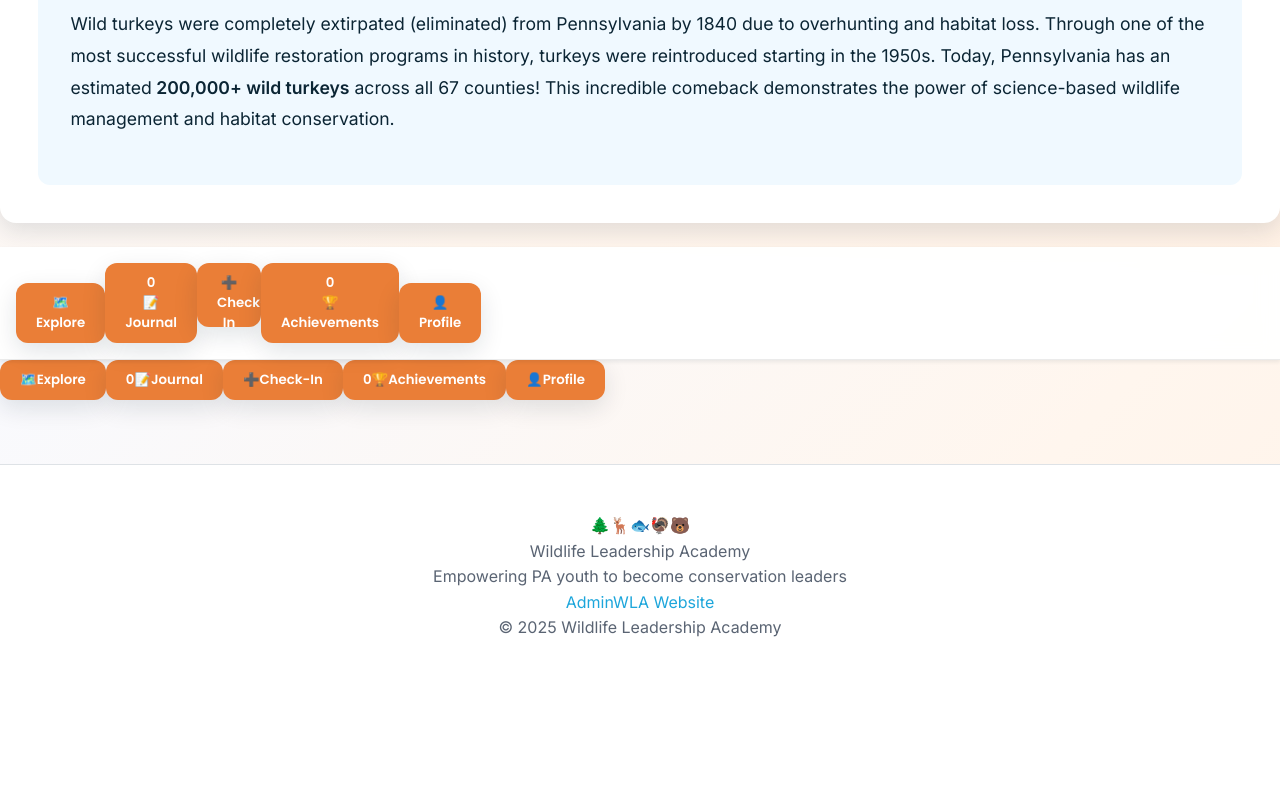
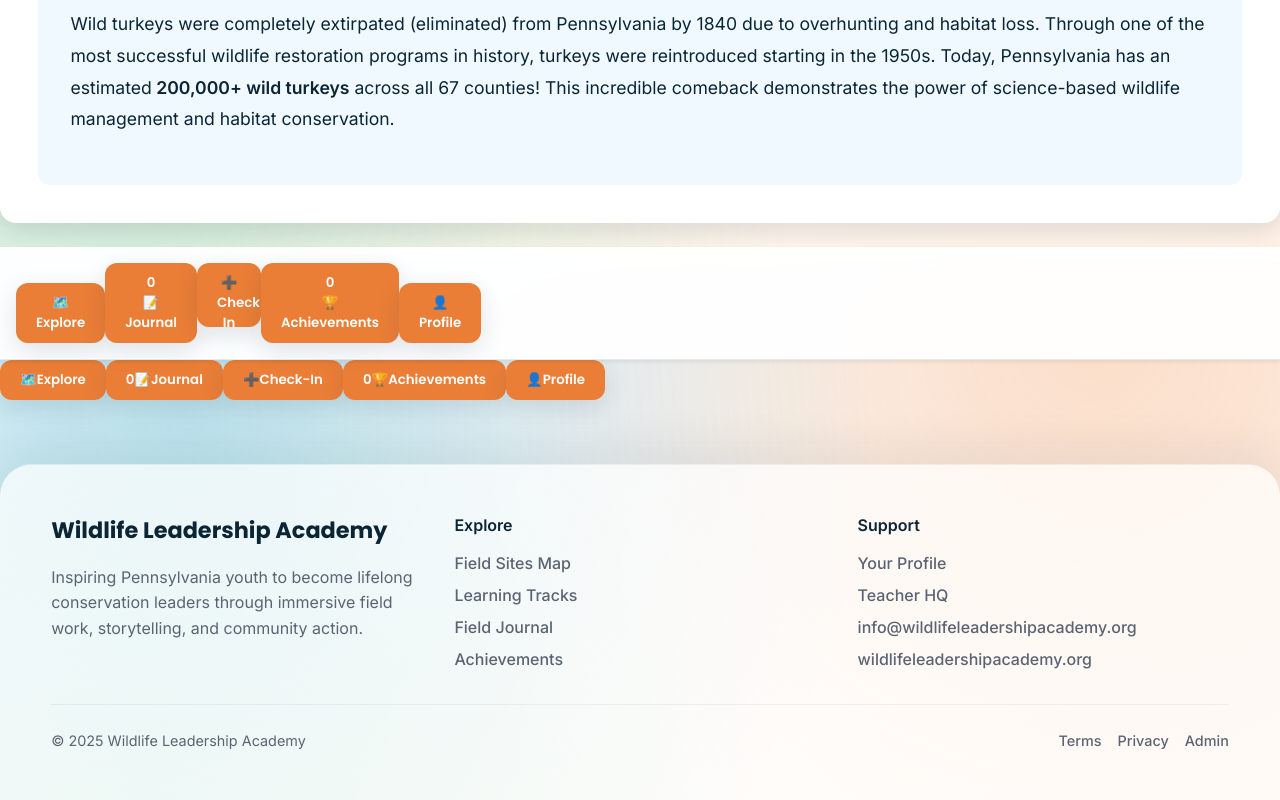
Before and after one commit to jordangilliam/WLA_App, a Next.js app: page /gobblers in a window 1280 px wide. Shown: the part 1340-2140 px from the top of the page. Before the commit the page ends 2029 px from the top, so only its background shows below. Built offline with nearby package versions, Linux system fonts and the light colour scheme; no server answers.

Commit message:
Polish hero background, quick actions, and footer

```diff
--- a/app/layout.tsx
+++ b/app/layout.tsx
@@ -172,21 +172,48 @@ export default function RootLayout({ children }: { children: React.ReactNode })
               <GlobalSearchWrapper />
               <main className="min-h-screen">{children}</main>
               <BottomNav />
-              <footer className="hidden md:block bg-gray-50 border-t border-gray-200 py-8 mt-12">
-              <div className="max-w-7xl mx-auto px-4 text-center">
-                <div className="text-4xl mb-4">🌲🦌🐟🦃🐻</div>
-                <div className="font-semibold text-gray-900 mb-2">Wildlife Leadership Academy</div>
-                <div className="text-sm text-gray-600 mb-6">
-                  Empowering PA youth to become conservation leaders
+              <footer className="site-footer">
+                <div className="site-footer__grid">
+                  <div>
+                    <div className="site-footer__brand">Wildlife Leadership Academy</div>
+                    <p>
+                      Inspiring Pennsylvania youth to become lifelong conservation leaders through immersive field work,
+                      storytelling, and community action.
+                    </p>
+                  </div>
+                  <div>
+                    <div className="site-footer__label">Explore</div>
+                    <div className="site-footer__links">
+                      <Link href="/explore">Field Sites Map</Link>
+                      <Link href="/learn">Learning Tracks</Link>
+                      <Link href="/journal-new">Field Journal</Link>
+                      <Link href="/achievements">Achievements</Link>
+                    </div>
+                  </div>
+                  <div>
+                    <div className="site-footer__label">Support</div>
+                    <div className="site-footer__links">
+                      <Link href="/profile">Your Profile</Link>
+                      <Link href="/admin/dashboard">Teacher HQ</Link>
+                      <a href="mailto:info@wildlifeleadershipacademy.org">info@wildlifeleadershipacademy.org</a>
+                      <a href="https://wildlifeleadershipacademy.org" target="_blank" rel="noopener noreferrer">
+                        wildlifeleadershipacademy.org
+                      </a>
+                    </div>
+                  </div>
                 </div>
-                <div className="flex gap-6 justify-center text-sm">
-                  <Link href="/admin/automations" className="text-gray-600 hover:text-green-600">Admin</Link>
-                  <a href="https://wildlifeleadershipacademy.org" target="_blank" rel="noopener noreferrer" className="text-gray-600 hover:text-green-600">WLA Website</a>
+                <div className="site-footer__bottom">
+                  <span>© {new Date().getFullYear()} Wildlife Leadership Academy</span>
+                  <div className="site-footer__links" style={{ flexDirection: 'row', gap: '1rem' }}>
+                    <a href="https://wildlifeleadershipacademy.org/terms/" target="_blank" rel="noopener noreferrer">
+                      Terms
+                    </a>
+                    <a href="https://wildlifeleadershipacademy.org/privacy-policy/" target="_blank" rel="noopener noreferrer">
+                      Privacy
+                    </a>
+                    <Link href="/admin/automations">Admin</Link>
+                  </div>
                 </div>
-                <div className="mt-4 text-xs text-gray-500">
-                  © {new Date().getFullYear()} Wildlife Leadership Academy
-                </div>
-              </div>
               </footer>
             </NavigationProvider>
           </PointsProvider>
--- a/styles/globals.css
+++ b/styles/globals.css
@@ -54,8 +54,15 @@ html { box-sizing: border-box; scroll-behavior: smooth; }
 body {
   margin: 0;
   color: var(--text);
-  background: var(--bg);
+  background-color: var(--wla-cream);
+  background-image:
+    radial-gradient(circle at 15% 20%, rgba(29, 166, 219, 0.25), transparent 55%),
+    radial-gradient(circle at 85% 10%, rgba(234, 126, 55, 0.2), transparent 45%),
+    radial-gradient(circle at 10% 85%, rgba(34, 197, 94, 0.18), transparent 50%),
+    var(--bg);
   background-attachment: fixed;
+  background-size: 120% 120%;
+  background-repeat: no-repeat;
   font-family: 'Inter', system-ui, -apple-system, sans-serif;
   line-height: 1.6;
   font-size: 16px;
@@ -398,13 +405,61 @@ label {
 
 /* Footer */
 footer {
-  padding: 3rem 1rem;
-  text-align: center;
+  padding: 3rem 1.5rem;
   color: var(--text-muted);
-  background: var(--bg-card);
+  background: linear-gradient(135deg, rgba(29,166,219,0.08), rgba(234,126,55,0.08));
   margin-top: 4rem;
-  border-top: 1px solid #DEE2E6;
+  border-top: 1px solid rgba(11,37,52,0.06);
 }
+.site-footer {
+  background: rgba(255, 255, 255, 0.7);
+  border-radius: 32px 32px 0 0;
+  box-shadow: 0 -20px 40px rgba(11,37,52,0.06);
+  padding: 3rem clamp(1.25rem, 4vw, 4rem);
+}
+
+.site-footer__grid {
+  display: grid;
+  grid-template-columns: repeat(auto-fit, minmax(220px, 1fr));
+  gap: 2rem;
+  margin-bottom: 2rem;
+}
+
+.site-footer__brand {
+  font-family: 'Poppins', sans-serif;
+  font-size: 1.4rem;
+  font-weight: 700;
+  color: var(--wla-ink);
+}
+
+.site-footer__label {
+  font-weight: 600;
+  color: var(--wla-ink);
+  margin-bottom: 0.75rem;
+}
+
+.site-footer__links {
+  display: flex;
+  flex-direction: column;
+  gap: 0.4rem;
+}
+
+.site-footer__links a {
+  color: var(--text-muted);
+  font-weight: 500;
+}
+
+.site-footer__bottom {
+  border-top: 1px solid rgba(11,37,52,0.06);
+  padding-top: 1.5rem;
+  display: flex;
+  flex-wrap: wrap;
+  gap: 1rem;
+  justify-content: space-between;
+  font-size: 0.9rem;
+  color: var(--text-muted);
+}
+
 
 /* ===========================
    Landing – Hero & Sections
@@ -713,15 +768,17 @@ footer {
 
 .dashboard-actions {
   display: grid;
-  grid-template-columns: repeat(auto-fit, minmax(150px, 1fr));
+  grid-template-columns: repeat(auto-fit, minmax(220px, 1fr));
   gap: 1rem;
   margin: 1.5rem 0;
 }
 
 .action-card {
+  display: flex;
+  align-items: center;
+  gap: 1rem;
   border-radius: 18px;
-  padding: 1.25rem;
-  text-align: center;
+  padding: 1.25rem 1.5rem;
   border: 1px solid #E5E7EB;
   background: white;
   cursor: pointer;
@@ -735,10 +792,76 @@ footer {
   border: none;
 }
 
+.action-card.primary .action-card__icon {
+  background: rgba(255,255,255,0.2);
+}
+
 .action-card:hover {
   transform: translateY(-4px);
   box-shadow: var(--shadow-md);
 }
+
+.action-card__icon {
+  width: 56px;
+  height: 56px;
+  border-radius: 16px;
+  display: grid;
+  place-items: center;
+  font-size: 1.75rem;
+  background: rgba(29,166,219,0.12);
+  color: var(--wla-ink);
+}
+
+.action-card__body {
+  flex: 1;
+}
+
+.action-card__title {
+  font-weight: 700;
+  color: var(--wla-ink);
+  margin-bottom: 0.2rem;
+}
+
+.action-card.primary .action-card__title {
+  color: white;
+}
+
+.action-card__desc {
+  margin: 0;
+  color: var(--text-muted);
+  font-size: 0.9rem;
+}
+
+.action-card.primary .action-card__desc {
+  color: rgba(255,255,255,0.85);
+}
+
+.action-card__arrow {
+  font-size: 1.25rem;
+  color: var(--wla-ink);
+}
+
+.action-card.primary .action-card__arrow {
+  color: rgba(255,255,255,0.85);
+}
+
+.action-card.accent-blue .action-card__icon { background: rgba(29,166,219,0.15); }
+.action-card.accent-green .action-card__icon { background: rgba(34,197,94,0.15); }
+.action-card.accent-gold .action-card__icon { background: rgba(244,162,89,0.2); }
+.action-card.accent-purple .action-card__icon { background: rgba(124,58,237,0.15); }
+.action-card.accent-sage .action-card__icon { background: rgba(140,132,95,0.18); }
+
+.action-card.accent-blue .action-card__title { color: var(--wla-teal); }
+.action-card.accent-green .action-card__title { color: #15803d; }
+.action-card.accent-gold .action-card__title { color: #b45309; }
+.action-card.accent-purple .action-card__title { color: #6d28d9; }
+.action-card.accent-sage .action-card__title { color: #57503a; }
+
+.action-card.accent-blue .action-card__arrow { color: var(--wla-teal); }
+.action-card.accent-green .action-card__arrow { color: #16a34a; }
+.action-card.accent-gold .action-card__arrow { color: #c2410c; }
+.action-card.accent-purple .action-card__arrow { color: #7c3aed; }
+.action-card.accent-sage .action-card__arrow { color: #6b6248; }
 
 .dashboard-panels {
   display: grid;
@@ -802,6 +925,10 @@ footer {
   .dashboard-content {
     padding: 1rem;
   }
+
+  .site-footer__grid {
+    grid-template-columns: 1fr;
+  }
 }
 
 /* Print styles */
```
Also changed, not shown: app/page.tsx (+46 -27 lines).
